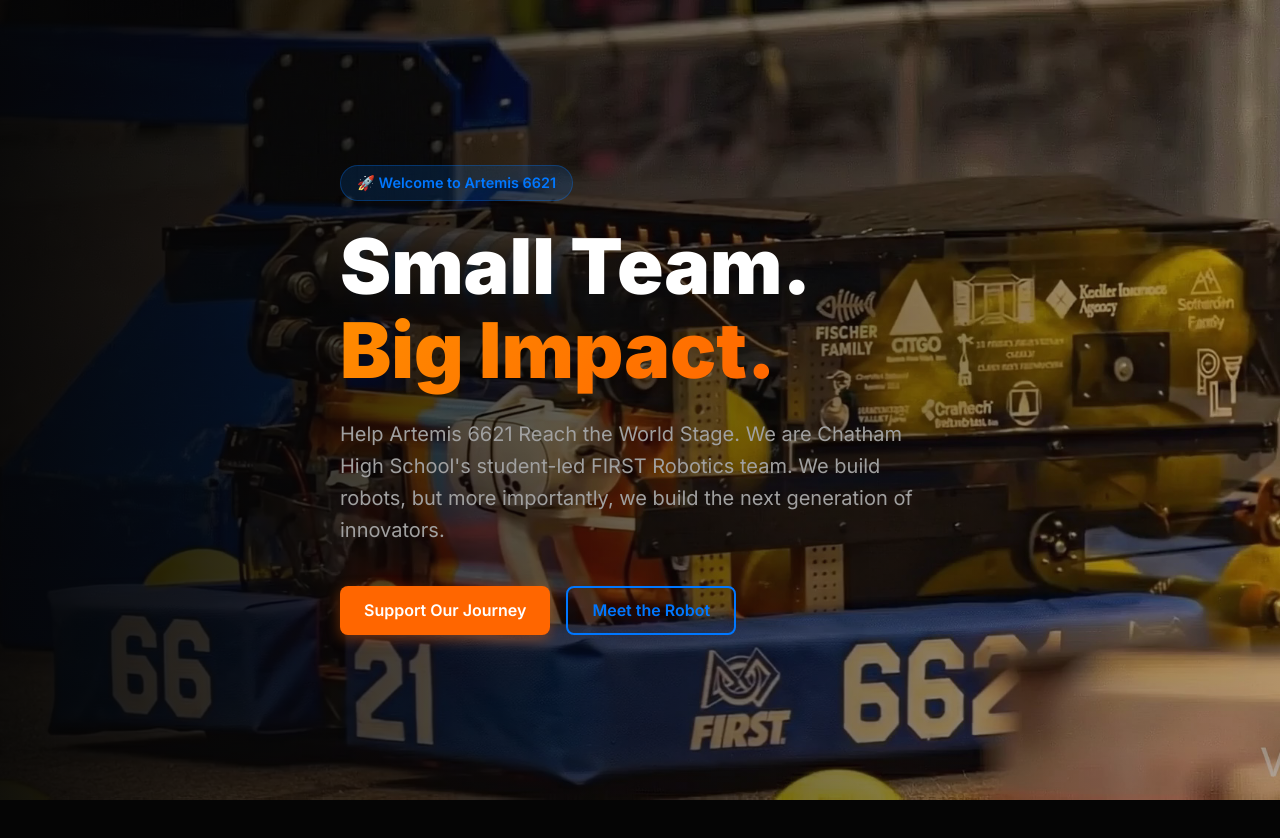
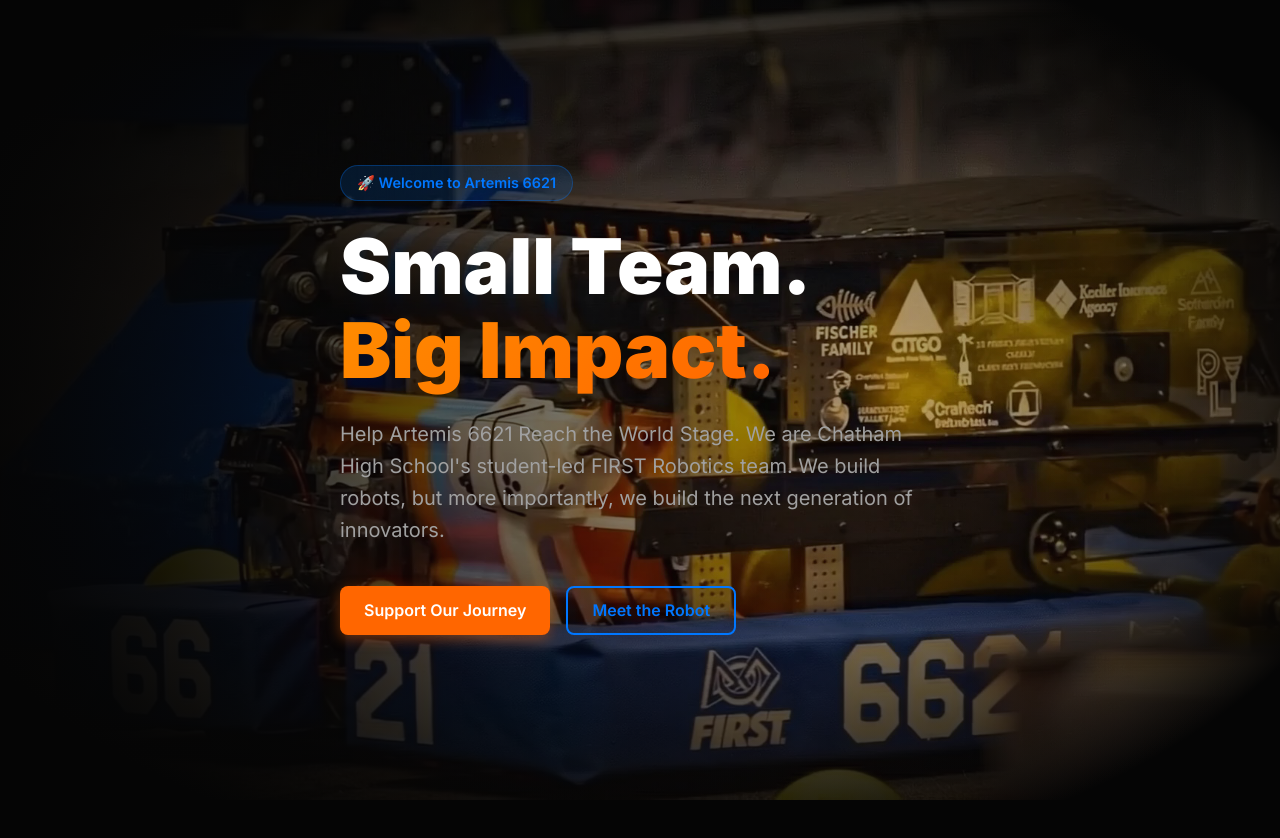
Before and after one commit to ReedFisch/artemis, a Next.js app: page / in a window 1280 px wide. Shown: the top 838 px of the page. Built offline with nearby package versions, Linux system fonts and the light colour scheme; no server answers.

Commit message:
style: Add intense black vignette to hero scroll corners

```diff
--- a/components/HeroScroll.tsx
+++ b/components/HeroScroll.tsx
@@ -70,10 +70,17 @@ export default function HeroScroll() {
   return (
     <div style={{ position: "absolute", top: 0, left: 0, right: 0, bottom: 0, zIndex: -1 }}>
       <canvas ref={canvasRef} style={{ display: "block" }} />
+      {/* Intense Vignette Overlay */}
+      <div style={{
+        position: "absolute", top: 0, left: 0, right: 0, bottom: 0,
+        background: "radial-gradient(ellipse at center, transparent 30%, #050505 85%, #050505 100%)",
+        pointerEvents: "none"
+      }}></div>
       {/* Premium dark gradient overlay for text readability */}
       <div style={{
         position: "absolute", top: 0, left: 0, right: 0, bottom: 0,
-        background: "linear-gradient(to right, rgba(5,5,5,0.95) 0%, rgba(5,5,5,0.6) 50%, rgba(5,5,5,0.3) 100%)"
+        background: "linear-gradient(to right, rgba(5,5,5,0.95) 0%, rgba(5,5,5,0.5) 50%, transparent 100%)",
+        pointerEvents: "none"
       }}></div>
     </div>
   );
```
